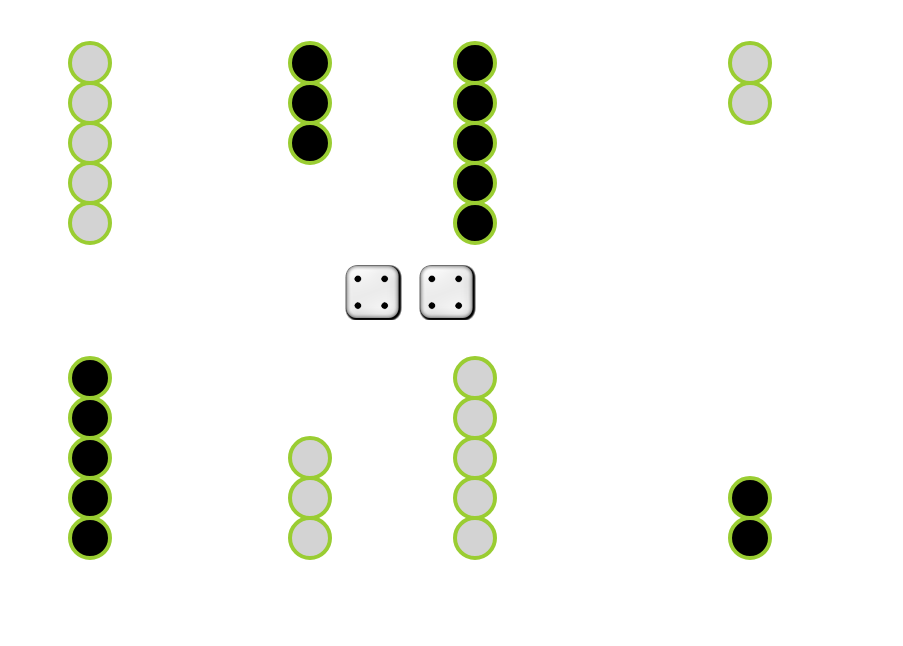
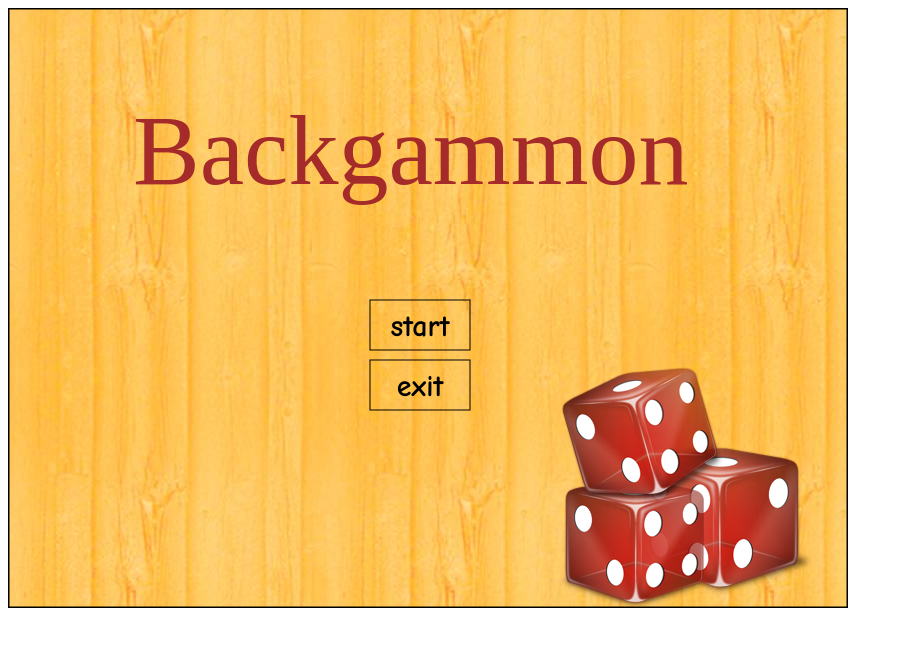
Before and after one commit to dnmitev/Backgammon-Team-Motaro, a website: page index.html in a window 1280 px wide. Shown: the whole page, without its empty margins (0-903 px from the left). Drawn offline with Linux system fonts and the light colour scheme.

Commit message:
Added Menu

```diff
--- a/Scripts/Checker.js
+++ b/Scripts/Checker.js
@@ -1,5 +1,5 @@
 /// <reference path="_references.js" />
-(function () {
+function drawCheckers() {
     "use strict";
 
     var stage = new Kinetic.Stage({
@@ -48,4 +48,4 @@
 
     // add the layer to the stage and draw all the checkers
     stage.add(layer);
-})();
+}
--- /dev/null
+++ b/Scripts/Init.js
@@ -0,0 +1,85 @@
+window.onload = function() {
+
+	var stage = new Kinetic.Stage({
+		container: 'container',
+		width: 840,
+		height: 600,
+	});
+
+	// Draw background image and text
+	var backgroundLayer = new Kinetic.Layer();
+	var backgroundImage = new Image();
+	backgroundImage.onload = function() {
+		var backgroundPattern = new Kinetic.Rect({
+			width: stage.attrs.width,
+			height: stage.attrs.height,
+			fillPatternImage: backgroundImage,
+			stroke: 'black',
+			strokeWidth: 3,
+		});
+
+		backgroundLayer.add(backgroundPattern);
+		stage.add(backgroundLayer);
+
+		drawTitle(125, 100, 'Backgammon');
+		drawImage('images/dices.png');
+
+
+	}
+
+	backgroundImage.src = 'images/background.jpg';
+
+	function drawTitle(x, y, text) {
+		var textLayer = new Kinetic.Layer();
+		var gameTitle = new Kinetic.Text({
+			x: x,
+			y: y,
+			text: text,
+			fontSize: 100,
+			fontFamily: 'Comic Sans MS',
+			'font-weight': 'bold',
+			fill: 'brown',
+		});
+
+		textLayer.add(gameTitle);
+		stage.add(textLayer);
+	}
+
+	function drawImage(imageSrc) {
+		var imageLayer = new Kinetic.Layer();
+		var imageObj = new Image();
+
+		imageObj.onload = function() {
+			var image = new Kinetic.Image({
+				x: 550,
+				y: 350,
+				image: imageObj,
+				width: 256,
+				height: 256,
+			});
+
+			imageLayer.add(image);
+			stage.add(imageLayer);
+		}
+
+		imageObj.src = imageSrc;
+	}
+
+	// Draw game menu
+	var menu = new Menu(stage.attrs.width / 2 - 50 , 300);
+
+	menu.addButton('start', onStartButtonClick);
+	menu.addButton('exit', onExitButtonClick);
+
+	function onStartButtonClick() {
+		stage.clear();
+		menu.clear();
+
+		drawBoard();
+		drawCheckers();
+	}
+
+	function onExitButtonClick() {
+		window.close();
+	}
+}
--- /dev/null
+++ b/Scripts/Menu.js
@@ -0,0 +1,33 @@
+function Menu(x, y) {
+	var buttonWidth = 100,
+		buttonHeight = 50,
+		buttonSpacing = 10,
+		availablePositionX = x,
+		availablePositionY = y;
+
+	var paper = Raphael(0, 0, 840, 600),
+		svgElements = document.getElementsByTagName('svg');
+
+	svgElements[0].style.zIndex = "10";
+
+	this.clear = function() {
+		paper.clear()
+		paper.remove();
+	}
+
+	this.addButton = function(text, callback) {
+		paper.setStart();
+		paper.rect(availablePositionX, availablePositionY, buttonWidth, buttonHeight);
+		paper.text(availablePositionX + buttonWidth / 2, availablePositionY + buttonHeight / 2, text)
+			.attr({
+				'font-size': 30,
+				'font-weight': 'bold',
+				'font-family': 'Comic Sans MS',
+				fill: 'black',
+			});
+		paper.setFinish()
+			.click(callback);
+
+		availablePositionY += buttonHeight + buttonSpacing;
+	}
+}
--- a/Scripts/script.js
+++ b/Scripts/script.js
@@ -1,3 +1,4 @@
+function diceAnimation() {
 	var dices = new DiceRoller();
 	var currentColor='white'
 	dices.animateRollingDices(0,0,currentColor);
@@ -24,3 +25,4 @@ function roll(){
 		dices.animateRollingDices(0,0,currentColor);
 
 	}
+}
--- a/index.html
+++ b/index.html
@@ -19,6 +19,8 @@
     <div id="container"></div>
     <script src="bower_components/kineticjs/kinetic.min.js"></script>
     <script src="bower_components/raphael/raphael-min.js"></script>
+    <script src="Scripts/Init.js"></script>
+    <script src="Scripts/Menu.js"></script>
     <script src="Scripts/Board.js"></script>
     <script src="Scripts/Checker.js"></script>
 	<script src="Scripts/DiceNumberGenerator.js"></script>
```
Also changed, not shown: images/background.jpg (added), images/dices.png (added). Lines whose indentation alone changed are shown as unchanged.
